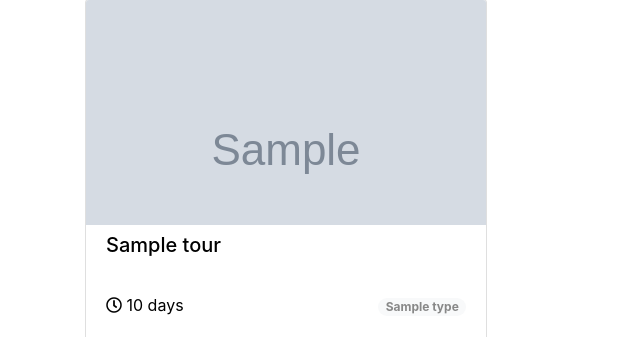
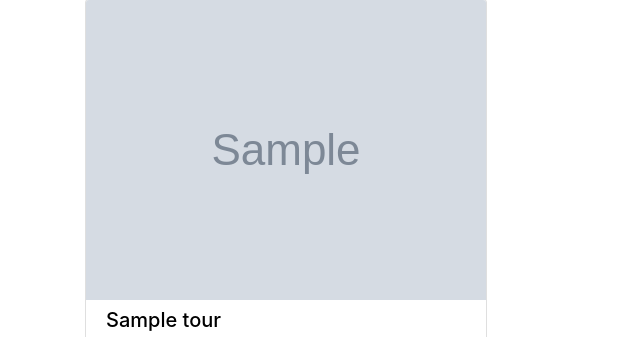
Before and after one commit to Shabo0oli/rumihoo, a Django app: page / in a window 1280 px wide. Shown: the part 949-1286 px from the top of the page, without its empty margins (0-640 px from the left). Run offline with Django 3.2, Linux system fonts and the light colour scheme; tables that the repository leaves empty hold one stand-in row (values such as "Sample post"); grey boxes marked "Sample" are stand-in pictures; data that the repository does not hold is empty; some libraries are stand-ins or nearby versions.

Commit message:
card image top

```diff
--- a/rumihoo/web/templates/index.html
+++ b/rumihoo/web/templates/index.html
@@ -39,9 +39,7 @@
                     {% for tour in tours %}
                     <div class="card h-100">
                         <a href="/tour/{{tour.id}}">
-                            <div class="card-img-top card-img-top-250">
-                                <img class="img-fluid" src="{{tour.MainImage|cut:"web/"}} " alt="Carousel 1">
-                            </div>
+                            <img class="card-img-top responsive" style="width: 100%;" src="{{tour.MainImage|cut:"web/"}} " alt="Carousel 1">
                             <div class="card-body pt-2">
                                 <div  >
                                     <h5>
```
